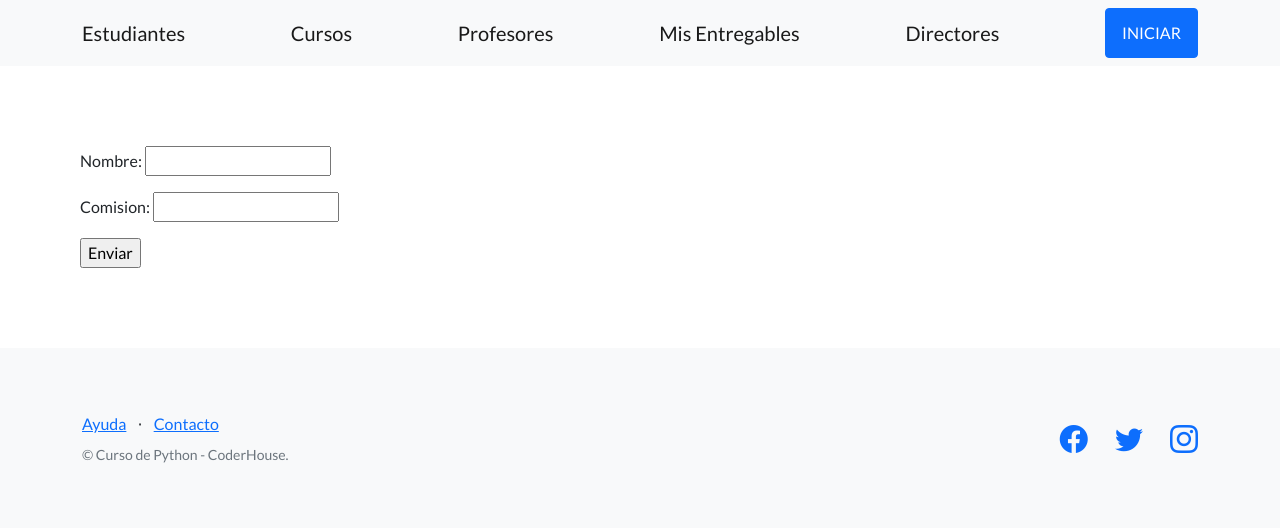
After one commit to pedrorojasg/41220_django, a Django app: page /plataforma-coder/crear-curso/ in a window 1280 px wide. The commit adds this page. Shown: the top 528 px of the page. Run offline with Django 3.2, Linux system fonts and the light colour scheme; some libraries are stand-ins or nearby versions.

Commit message:
Primer formulario

```diff
--- /dev/null
+++ b/AppCoder/templates/AppCoder/form_curso.html
@@ -0,0 +1,16 @@
+{% extends "AppCoder/plantilla_base.html" %}
+
+{% block contenido_base %}
+<form method="post">
+  {% csrf_token %}
+  <p>
+    Nombre:
+    <input type="text" name="nombre">
+  </p>
+  <p>
+    Comision:
+    <input type="text" name="comision">
+  </p>
+  <input type="submit" value="Enviar" />
+</form>
+{% endblock contenido_base %}
--- a/AppCoder/templates/AppCoder/plantilla_base.html
+++ b/AppCoder/templates/AppCoder/plantilla_base.html
@@ -33,9 +33,10 @@
             </div>
         </nav>
 
-
-        {% block contenido_base %}
-        {% endblock contenido_base %}
+        <section style="margin:80px;">
+            {% block contenido_base %}
+            {% endblock contenido_base %}
+        </section>
 
 
         <!-- Footer-->
--- a/AppCoder/urls.py
+++ b/AppCoder/urls.py
@@ -8,4 +8,5 @@ urlpatterns = [
     path('profesores/', views.profesores, name="profesores"),
     path('estudiantes/', views.estudiantes, name="estudiantes"),
     path('entregables/', views.entregables),
+    path('crear-curso/', views.curso_formulario, name="curso_formulario"),
 ]
--- a/AppCoder/views.py
+++ b/AppCoder/views.py
@@ -1,3 +1,5 @@
+from typing import Dict
+
 from django.shortcuts import render, HttpResponse
 from django.http import HttpResponse
 from AppCoder.models import Curso
@@ -5,7 +7,6 @@ from AppCoder.models import Curso
 # Create your views here.
 
 def curso(request):
-
       curso =  Curso(nombre="Desarrollo web", camada="19881")
       curso.save()
       documentoDeTexto = f"--->Curso: {curso.nombre}   Camada: {curso.camada}"
@@ -17,9 +18,11 @@ def inicio(request):
 
       return render(request, "AppCoder/inicio.html")
 
+
 def cursos(request):
 
       return render(request, "AppCoder/cursos.html")
+
 
 def profesores(request):
 
@@ -34,3 +37,13 @@ def estudiantes(request):
 def entregables(request):
 
       return render(request, "AppCoder/entregables.html")
+
+
+def curso_formulario(request):
+      if request.method == 'POST':
+            data_formulario: Dict = request.POST
+            curso = Curso(nombre=data_formulario['nombre'], comision=data_formulario['comision'])
+            curso.save()
+            return render(request, "AppCoder/inicio.html")
+      else:  # GET
+            return render(request, "AppCoder/form_curso.html")
```
